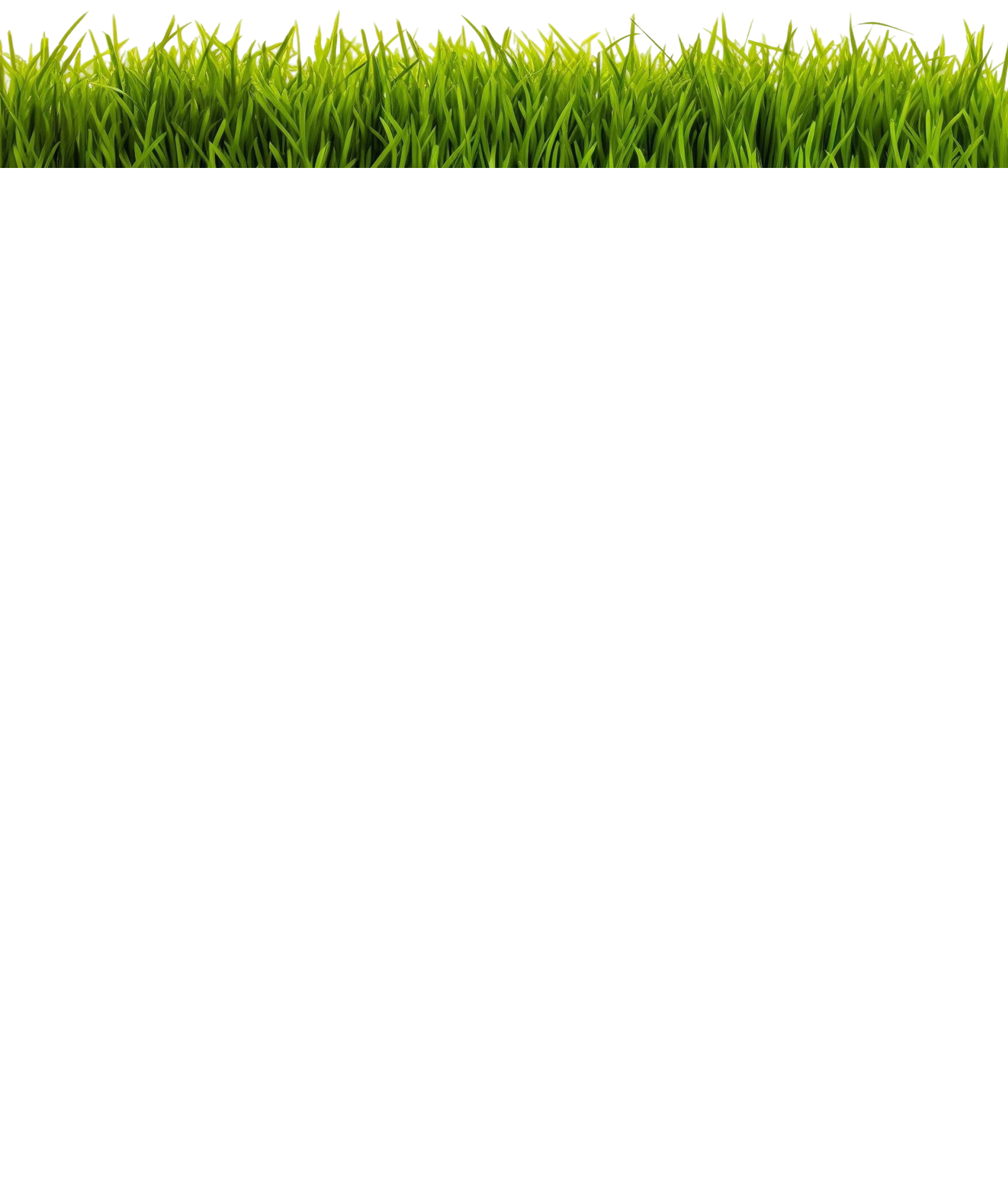
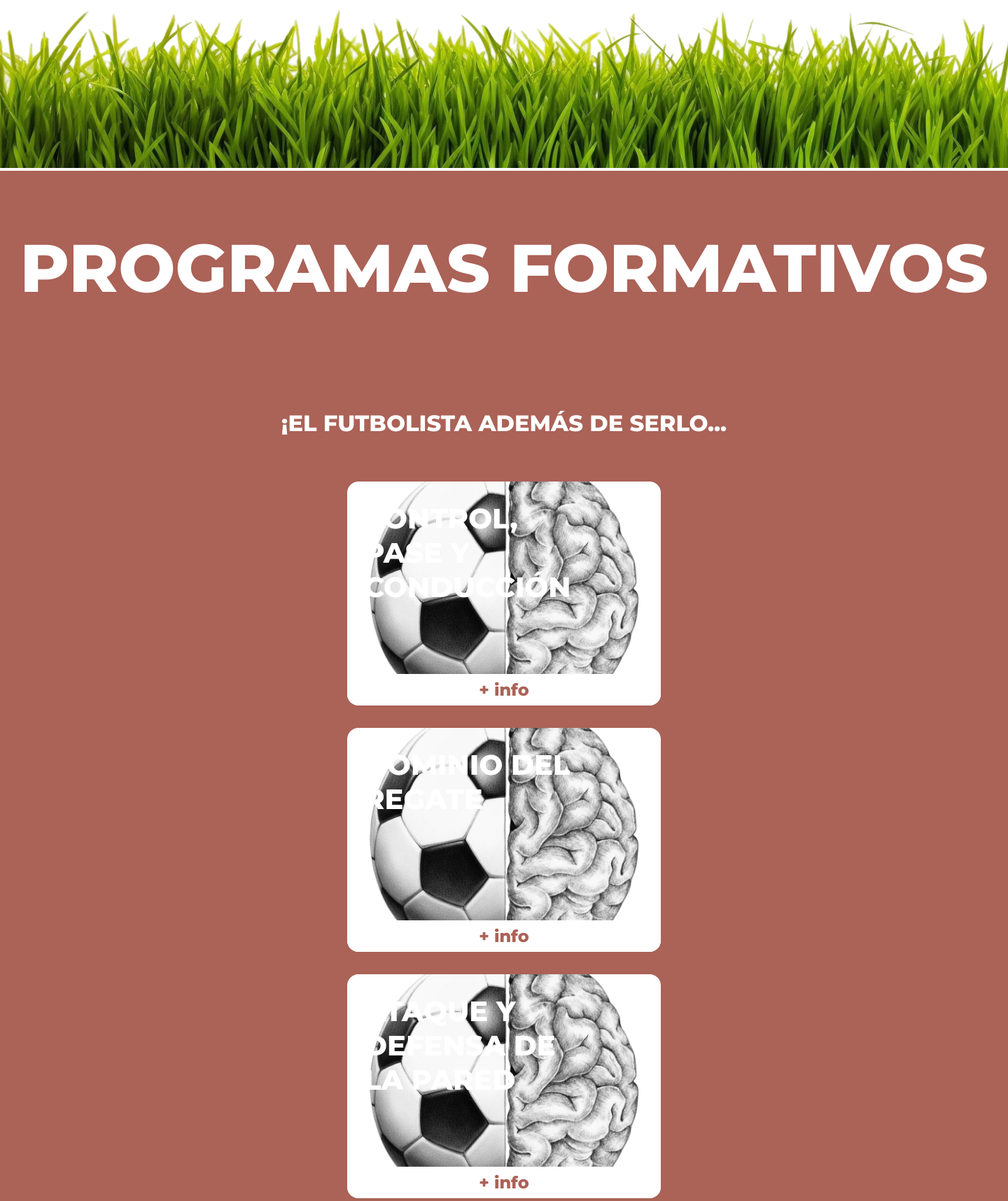
Before and after one commit to Mxincs/luceros, a PHP site: page / in a window 1440 px wide. Shown: the part 3356-5072 px from the top of the page at 70% size. Before the commit the page ends 3596 px from the top, so only its background shows below. Run offline with PHP 8.4, Linux system fonts and the light colour scheme.

Commit message:
tarjetas creadas

```diff
--- a/css/styles.css
+++ b/css/styles.css
@@ -521,6 +521,138 @@ main {
     margin-top: -8rem;
 }
 
+/*-----------SECCIÓN PROGRAMAS-------------*/
+
+.contenedor-programas {
+    display: flex;
+    flex-direction: column;
+    align-items: center;
+    gap: 2rem;
+    background-color: #AB6257;
+    padding-bottom: 5rem;
+}
+
+.grid-programas {
+    display: flex;
+    padding-left: 10rem;
+    padding-right: 10rem;
+    flex-wrap: wrap;
+    gap: 2rem;
+    justify-content: center;
+}
+
+/* TÍTULOS */
+
+.programas-formativos {
+    font-size: 6rem;
+    font-weight: 800;
+    text-align: center;
+    color: #fff;
+}
+
+.subtitulo-programas,
+.subtitulo-programas-2 {
+    font-size: 2rem;
+    font-weight: 800;
+    text-align: center;
+    color: #fff;
+}
+
+/* TARJETA PROGRAMA */
+
+.tarjeta-programa {
+    position: relative;
+    display: block;
+    flex: 0 0 28rem; /* no se encoge ni crece, ancho fijo de 28rem */
+    width: 100%;
+    max-width: 28rem;
+    height: 20rem;
+    border-radius: 1rem;
+    overflow: hidden;
+    cursor: pointer;
+}
+
+/* IMAGEN DE FONDO */
+
+.imagen-fondo {
+    position: absolute;
+    inset: 0;
+    background-size: cover;
+    background-position: center;
+    z-index: 1;
+    background-color: #fff;
+}
+
+/* PARTE FRONTAL */
+
+.tarjeta-frente {
+    position: absolute;
+    inset: 0;
+    z-index: 2;
+    display: flex;
+    flex-direction: column;
+    justify-content: flex-start;
+    padding: 1.5rem;
+}
+
+.titulo-tarjeta {
+    font-size: 2.5rem;
+    font-weight: 800;
+    color: white;
+    margin-top: 0.3rem;
+}
+
+/* BOTÓN + INFO */
+
+.tarjeta-info {
+    position: absolute;
+    left: 0;
+    bottom: 0;
+    width: 100%;
+    height: 2.8rem;
+    display: flex;
+    align-items: center;
+    justify-content: center;
+    background: #fff;
+}
+
+.tarjeta-info span {
+    font-size: 1.5rem;
+    font-weight: 800;
+    color: #AB6257;
+}
+
+/* TARJETA TRASERA */
+
+.tarjeta-trasera {
+    position: absolute;
+    inset: 0;
+    z-index: 3;
+    background: #fff;
+    color: #2D2D2D;
+    padding: 2rem;
+    transform: translateY(100%);
+    transition: transform 0.3s ease;
+    backface-visibility: hidden;
+}
+
+.trasera-titulo {
+    margin-top: 0;
+    font-size: 2rem;
+    font-weight: 800;
+    color: #AB6257;
+}
+
+.trasera-info {
+    font-size: 1.2rem;
+}
+
+/* INTERACCIONES */
+
+.tarjeta-programa:hover .tarjeta-trasera {
+    transform: translateY(0);
+}
+
 /*-----------FONTS-------------*/
 
 /* Regular */
--- a/index.html
+++ b/index.html
@@ -209,6 +209,396 @@
 
         </section>
 
+        <!--------------------SECTION PROGRAMAS---------------------------->
+
+        <section class="contenedor-programas">
+
+            <h2 class="programas-formativos">PROGRAMAS FORMATIVOS</h2>
+
+            <h3 class="subtitulo-programas">¡EL FUTBOLISTA ADEMÁS DE SERLO...</h3>
+
+            <div class="grid-programas">
+
+                <a href="seccion programa" class="tarjeta-programa">
+
+                    <!-- Imagen de fondo -->
+                    <div class="imagen-fondo" style="background-image: url('img/balon_cerebro.png')"></div>
+
+                    <!-- Contenido inicial -->
+                    <div class="tarjeta-frente">
+
+                        <h3 class="titulo-tarjeta">
+                            CONTROL,<br>
+                            PASE Y<br>
+                            CONDUCCIÓN</h3>
+
+                        <div class="tarjeta-info">
+                            <span>+ info</span>
+                        </div>
+
+                    </div>
+
+                    <!-- Contenido oculto (telón) -->
+                    <div class="tarjeta-trasera">
+
+                        <h3 class="trasera-titulo">Control, pase y conducción</h3>
+                        <p class="trasera-info">
+                            Precisión coordinación y toma de desiciones con el balón.
+                        </p>
+
+                    </div>
+
+                </a>
+
+                <a href="seccion programa" class="tarjeta-programa">
+
+                    <!-- Imagen de fondo -->
+                    <div class="imagen-fondo" style="background-image: url('img/balon_cerebro.png')"></div>
+
+                    <!-- Contenido inicial -->
+                    <div class="tarjeta-frente">
+
+                        <h3 class="titulo-tarjeta">
+                            DOMINIO DEL<br>
+                            REGATE</h3>
+
+                        <div class="tarjeta-info">
+                            <span>+ info</span>
+                        </div>
+
+                    </div>
+
+                    <!-- Contenido oculto (telón) -->
+                    <div class="tarjeta-trasera">
+
+                        <h3 class="trasera-titulo">Dominio del regate</h3>
+                        <p class="trasera-info">
+                            Eficacia en el desborde y toma de decisiones ofensivas.
+                        </p>
+
+                    </div>
+
+                </a>
+
+                <a href="seccion programa" class="tarjeta-programa">
+
+                    <!-- Imagen de fondo -->
+                    <div class="imagen-fondo" style="background-image: url('img/balon_cerebro.png')"></div>
+
+                    <!-- Contenido inicial -->
+                    <div class="tarjeta-frente">
+
+                        <h3 class="titulo-tarjeta">
+                            ATAQUE Y<br>
+                            DEFENSA DE<br>
+                            LA PARED</h3>
+
+                        <div class="tarjeta-info">
+                            <span>+ info</span>
+                        </div>
+
+                    </div>
+
+                    <!-- Contenido oculto (telón) -->
+                    <div class="tarjeta-trasera">
+
+                        <h3 class="trasera-titulo">Ataque y defensa de la pared</h3>
+                        <p class="trasera-info">
+                            Capacidad para crear y romper líneas de juego.
+                        </p>
+
+                    </div>
+
+                </a>
+
+                <a href="seccion programa" class="tarjeta-programa">
+
+                    <!-- Imagen de fondo -->
+                    <div class="imagen-fondo" style="background-image: url('img/balon_cerebro.png')"></div>
+
+                    <!-- Contenido inicial -->
+                    <div class="tarjeta-frente">
+
+                        <h3 class="titulo-tarjeta">
+                            GOLPEOS</h3>
+
+                        <div class="tarjeta-info">
+                            <span>+ info</span>
+                        </div>
+
+                    </div>
+
+                    <!-- Contenido oculto (telón) -->
+                    <div class="tarjeta-trasera">
+
+                        <h3 class="trasera-titulo">Golpeos</h3>
+                        <p class="trasera-info">
+                            Golpeos aplicados a pases, centros, tiros a portería y despejes
+                        </p>
+
+                    </div>
+
+                </a>
+
+                <a href="seccion programa" class="tarjeta-programa">
+
+                    <!-- Imagen de fondo -->
+                    <div class="imagen-fondo" style="background-image: url('img/balon_cerebro.png')"></div>
+
+                    <!-- Contenido inicial -->
+                    <div class="tarjeta-frente">
+
+                        <h3 class="titulo-tarjeta">
+                            CONCEPTOS<br>
+                            DEFENSIVOS</h3>
+
+                        <div class="tarjeta-info">
+                            <span>+ info</span>
+                        </div>
+
+                    </div>
+
+                    <!-- Contenido oculto (telón) -->
+                    <div class="tarjeta-trasera">
+
+                        <h3 class="trasera-titulo">Conceptos defensivos</h3>
+                        <p class="trasera-info">
+                            Seguridad y eficacia en defensa.
+                        </p>
+
+                    </div>
+
+                </a>
+
+                <a href="seccion programa" class="tarjeta-programa">
+
+                    <!-- Imagen de fondo -->
+                    <div class="imagen-fondo" style="background-image: url('img/balon_cerebro.png')"></div>
+
+                    <!-- Contenido inicial -->
+                    <div class="tarjeta-frente">
+
+                        <h3 class="titulo-tarjeta">
+                            CONCEPTOS<br>
+                            OFENSIVOS</h3>
+
+                        <div class="tarjeta-info">
+                            <span>+ info</span>
+                        </div>
+
+                    </div>
+
+                    <!-- Contenido oculto (telón) -->
+                    <div class="tarjeta-trasera">
+
+                        <h3 class="trasera-titulo">Conceptos ofensivos</h3>
+                        <p class="trasera-info">
+                            Desmarque, separación del rival, ataque del espacio y rondo.
+                        </p>
+
+                    </div>
+
+                </a>
+
+            </div>
+
+            <!-- Segunda fila de programas -->
+
+            <h3 class="subtitulo-programas-2">...HA DE PARECERLO!</h3>
+
+            <div class="grid-programas">
+
+                <a href="seccion programa" class="tarjeta-programa">
+
+                    <!-- Imagen de fondo -->
+                    <div class="imagen-fondo" style="background-image: url('img/balon_cerebro.png')"></div>
+
+                    <!-- Contenido inicial -->
+                    <div class="tarjeta-frente">
+
+                        <h3 class="titulo-tarjeta">
+                            CÓMO<br>
+                            GESTIONAR LA<br>
+                            PRESIÓN</h3>
+
+                        <div class="tarjeta-info">
+                            <span>+ info</span>
+                        </div>
+
+                    </div>
+
+                    <!-- Contenido oculto (telón) -->
+                    <div class="tarjeta-trasera">
+
+                        <h3 class="trasera-titulo">Cómo gestionar la presión</h3>
+                        <p class="trasera-info">
+                            Fortalecer la mente del jugador para afrontar con equilibrio los desafíos de un deporte tan competitivo.
+                        </p>
+
+                    </div>
+
+                </a>
+
+                <a href="seccion programa" class="tarjeta-programa">
+
+                    <!-- Imagen de fondo -->
+                    <div class="imagen-fondo" style="background-image: url('img/balon_cerebro.png')"></div>
+
+                    <!-- Contenido inicial -->
+                    <div class="tarjeta-frente">
+
+                        <h3 class="titulo-tarjeta">
+                            CLAVES DE LA<br>
+                            REPRESENTACIÓN<br>
+                            DEPORTIVA</h3>
+
+                        <div class="tarjeta-info">
+                            <span>+ info</span>
+                        </div>
+
+                    </div>
+
+                    <!-- Contenido oculto (telón) -->
+                    <div class="tarjeta-trasera">
+
+                        <h3 class="trasera-titulo">Claves de la representación deportiva</h3>
+                        <p class="trasera-info">
+                            Tomar decisiones conscientes que garanticen un futuro profesional sólido y equilibrado.
+                        </p>
+
+                    </div>
+
+                </a>
+
+                <a href="seccion programa" class="tarjeta-programa">
+
+                    <!-- Imagen de fondo -->
+                    <div class="imagen-fondo" style="background-image: url('img/balon_cerebro.png')"></div>
+
+                    <!-- Contenido inicial -->
+                    <div class="tarjeta-frente">
+
+                        <h3 class="titulo-tarjeta">
+                            CÓMO<br>
+                            INTERACTUAR CON<br>
+                            LOS ÁRBITROS</h3>
+
+                        <div class="tarjeta-info">
+                            <span>+ info</span>
+                        </div>
+
+                    </div>
+
+                    <!-- Contenido oculto (telón) -->
+                    <div class="tarjeta-trasera">
+
+                        <h3 class="trasera-titulo">Cómo interactuar con los árbitros</h3>
+                        <p class="trasera-info">
+                            Mantener el control emocional y mejorar la relación árbitro/jugador en el campo.
+                        </p>
+
+                    </div>
+
+                </a>
+
+                <a href="seccion programa" class="tarjeta-programa">
+
+                    <!-- Imagen de fondo -->
+                    <div class="imagen-fondo" style="background-image: url('img/balon_cerebro.png')"></div>
+
+                    <!-- Contenido inicial -->
+                    <div class="tarjeta-frente">
+
+                        <h3 class="titulo-tarjeta">
+                            APRENDE A<br>
+                            ALIMENTARTE COMO<br>
+                            UN ATLETA</h3>
+
+                        <div class="tarjeta-info">
+                            <span>+ info</span>
+                        </div>
+
+                    </div>
+
+                    <!-- Contenido oculto (telón) -->
+                    <div class="tarjeta-trasera">
+
+                        <h3 class="trasera-titulo">Aprende a alimentarte como un atleta</h3>
+                        <p class="trasera-info">
+                            Interiorizar una nutrición adecuada y equilibrada como base del rendimiento deportivo.
+                        </p>
+
+                    </div>
+
+                </a>
+
+                <a href="seccion programa" class="tarjeta-programa">
+
+                    <!-- Imagen de fondo -->
+                    <div class="imagen-fondo" style="background-image: url('img/balon_cerebro.png')"></div>
+
+                    <!-- Contenido inicial -->
+                    <div class="tarjeta-frente">
+
+                        <h3 class="titulo-tarjeta">
+                            CÓMO CREAR<br>
+                            TU MARCA<br>
+                            PERSONAL</h3>
+
+                        <div class="tarjeta-info">
+                            <span>+ info</span>
+                        </div>
+
+                    </div>
+
+                    <!-- Contenido oculto (telón) -->
+                    <div class="tarjeta-trasera">
+
+                        <h3 class="trasera-titulo">Cómo crear tu marca personal</h3>
+                        <p class="trasera-info">
+                            Aprender a verse como embajadores de su propio nombre, capaces de inspirar y concretar con otros desde
+                            la autenticidad y la responsabilidad.
+                        </p>
+
+                    </div>
+
+                </a>
+
+                <a href="seccion programa" class="tarjeta-programa">
+
+                    <!-- Imagen de fondo -->
+                    <div class="imagen-fondo" style="background-image: url('img/balon_cerebro.png')"></div>
+
+                    <!-- Contenido inicial -->
+                    <div class="tarjeta-frente">
+
+                        <h3 class="titulo-tarjeta">
+                            CÓMO LLEVAR<br>
+                            TUS RR.SS.</h3>
+
+                        <div class="tarjeta-info">
+                            <span>+ info</span>
+                        </div>
+
+                    </div>
+
+                    <!-- Contenido oculto (telón) -->
+                    <div class="tarjeta-trasera">
+
+                        <h3 class="trasera-titulo">Cómo llevar tus RR.SS.</h3>
+                        <p class="trasera-info">
+                            Comunicar valores, inspirar y fortalecer la marca personal del futbolista de internet, evitando
+                            riesgos innecesarios y potenciando su impacto positivo.
+                        </p>
+
+                    </div>
+
+                </a>
+
+            </div>
+
+        </section>
+
     </main>
 
     <script src="js/home.js" defer></script>
```
